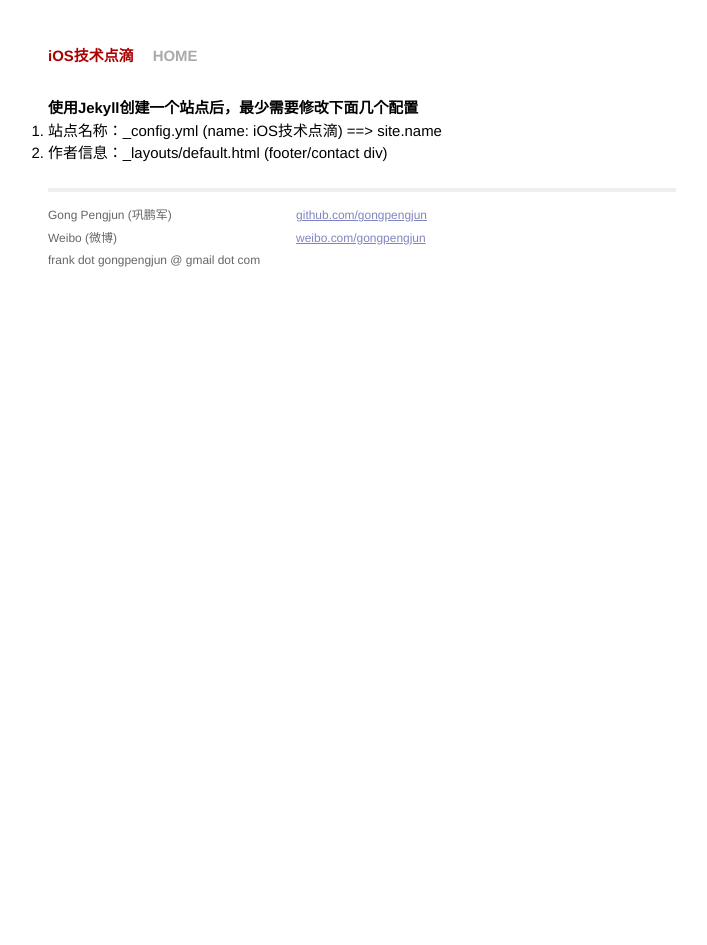
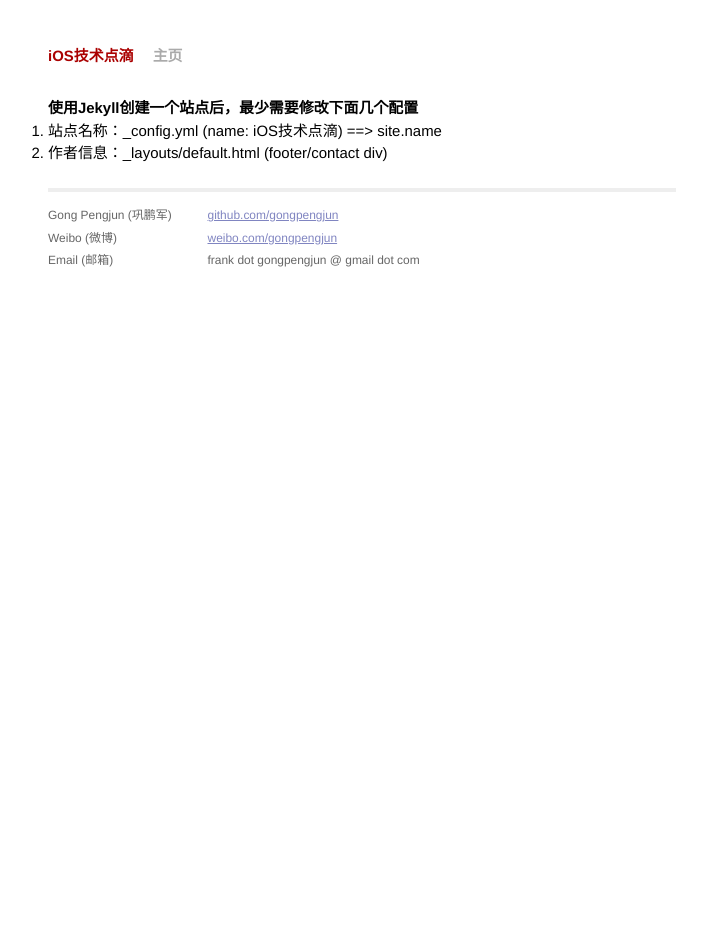
Before and after one commit to gongpengjun/gongpengjun.github.io, a Jekyll site: the page built from _posts/2014-03-03-jekyll-site-first-todo.markdown, in a window 1280 px wide. Shown: the whole page, without its empty margins (278-985 px from the left). Built offline with Jekyll 4.4.1, drawn with Linux system fonts in a browser that asks for light colours; Markdown is read by kramdown in place of the engine named in the settings.

Commit message:
文章汉化

```diff
--- a/_layouts/default.html
+++ b/_layouts/default.html
@@ -18,7 +18,7 @@
         <div class="site">
           <div class="header">
             <h1 class="title"><a href="/">{{ site.name }}</a></h1>
-            <a class="extra" href="/">HOME</a>
+            <a class="extra" href="/">主页</a>
           </div>
 
           {{ content }}
@@ -28,13 +28,14 @@
               <p>
                 Gong Pengjun (巩鹏军)<br />
                 Weibo (微博)<br />
-                frank dot gongpengjun @ gmail dot com
+                Email (邮箱)
               </p>
             </div>
             <div class="contact">
               <p>
-                <a href="https://github.com/gongpengjun">github.com/gongpengjun</a><br />
-                <a href="http://weibo.com/gongpengjun">weibo.com/gongpengjun</a><br />
+                <a href="https://github.com/gongpengjun" target="_blank">github.com/gongpengjun</a><br />
+                <a href="http://weibo.com/gongpengjun" target="_blank">weibo.com/gongpengjun</a><br />
+                frank dot gongpengjun @ gmail dot com
               </p>
             </div>
           </div>
--- a/index.html
+++ b/index.html
@@ -4,7 +4,7 @@ title: iOS技术点滴
 ---
 
 <div id="home">
-  <h1>Blog Posts</h1>
+  <h1>文章</h1>
   <ul class="posts">
     {% for post in site.posts %}
       <li><span>{{ post.date | date_to_string }}</span> &raquo; <a href="{{ post.url }}">{{ post.title }}</a></li>
```
